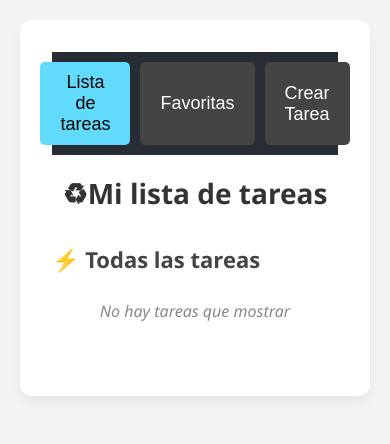
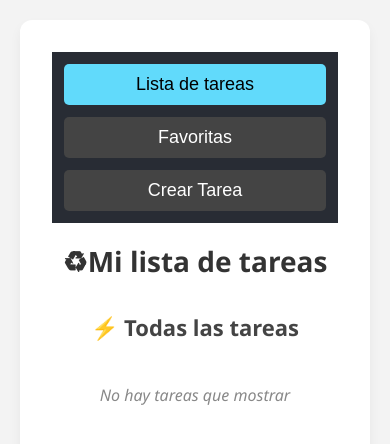
Before and after one commit to javier-ibanez-vizuete/react-todo-app, a React (Vite) app: page / in a window 390 px wide. Shown: the top 444 px of the page. Built offline with nearby package versions, Linux system fonts and the light colour scheme.

Commit message:
chore(app): add responsive styles for mobile screens

```diff
--- a/src/App.css
+++ b/src/App.css
@@ -36,3 +36,39 @@ button {
 	padding: 0.5rem 1rem;
 	cursor: pointer;
 }
+
+@media (width <= 767px) {
+	form {
+		flex-direction: column;
+
+		margin-bottom: 10px;
+	}
+}
+
+/* FORMATO RESPONSIVE PARA 'MOBILE FIRST' */
+
+/* ---Tablets */
+@media (width >= 768px) {
+}
+
+/* ---Portatiles */
+@media (width >= 1024px) {
+}
+
+/* ---Pantallas Escritorio */
+@media (width >= 1440px) {
+}
+
+/* FORMATO RESPONSIVE DESKTOP FIRST */
+
+/* ---Portatiles */
+@media (width <=1439px) {
+}
+
+/* ---Tablets */
+@media (width <= 1023px) {
+}
+
+/* ---Moviles */
+@media (width <= 767px) {
+}
--- a/src/App.jsx
+++ b/src/App.jsx
@@ -6,7 +6,6 @@ import { TodoForm } from "./components/TodoForm/TodoForm";
 import { TodoList } from "./components/TodoList/TodoList";
 import { Favorites } from "./components/Favorites/Favorites";
 import { storage } from "./helpers/storage";
-import { ResetApp } from "./components/ResetApp/ResetApp";
 
 const STORAGE_TODOS_KEY = "todos";
 
--- a/src/components/Favorites/Favorites.css
+++ b/src/components/Favorites/Favorites.css
@@ -20,3 +20,10 @@
 	flex-direction: column;
 	gap: 10px;
 }
+
+@media (width <= 767px) {
+	.favorites-title {
+        text-align: center;
+		margin-bottom: 1.5rem;
+	}
+}
--- a/src/components/Footer/Footer.css
+++ b/src/components/Footer/Footer.css
@@ -15,3 +15,6 @@
 .reset-button:hover {
   background-color: #c82333;
 }
+
+
+/*  NO ME HE DADO CUENTA DE QUE ESTABA ESTO AQUI... SOY MONGOLO */
--- a/src/components/Navigation/Navigation.css
+++ b/src/components/Navigation/Navigation.css
@@ -23,3 +23,11 @@
 	background-color: #61dafb;
 	color: black;
 }
+
+@media (width <= 767px) {
+	.nav {
+    flex-direction: column;
+		padding: 12px;
+		gap: 12px;
+	}
+}
--- a/src/components/TodoItem/TodoItem.css
+++ b/src/components/TodoItem/TodoItem.css
@@ -56,3 +56,17 @@ button:hover {
 .delete-btn {
 	color: crimson;
 }
+
+@media (width <= 767px) {
+	.todo-item {
+    gap: 8px;
+		flex-direction: column;
+		justify-content: flex-start;
+		box-shadow: 0 2px 4px rgba(0, 0, 0, 0.1);
+	}
+
+	.todo-text {
+    text-align: center;
+		font-size: 14px;
+	}
+}
--- a/src/components/TodoList/TodoList.css
+++ b/src/components/TodoList/TodoList.css
@@ -15,8 +15,17 @@
 	text-align: center;
 }
 
+/*  ESTA CLASE NO SE ESTA UTILIZANDO */
 .todo-list-items {
 	display: flex;
 	flex-direction: column;
 	gap: 10px;
 }
+
+@media (width <= 767px) {
+	.todo-list-title {
+		font-size: 22px;
+		text-align: center;
+		margin-bottom: 2rem;
+	}
+}
```
Lines whose indentation alone changed are shown as unchanged.
